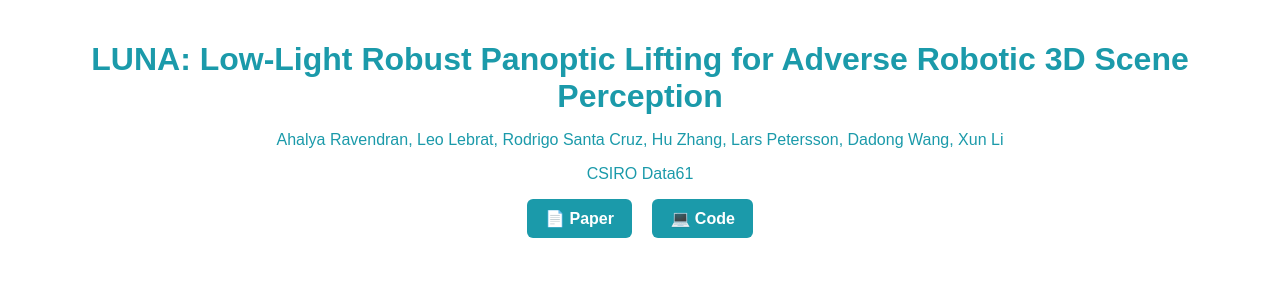
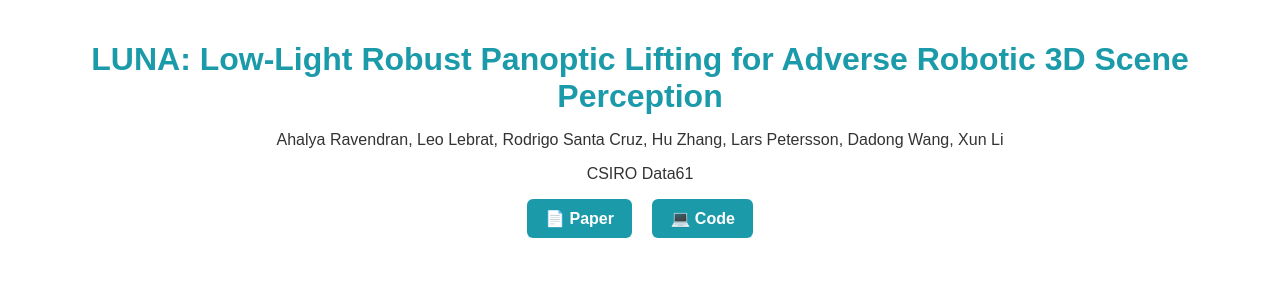
Before and after one commit to emev-zeno/luna, a plain HTML site: page index.html in a window 1280 px wide. Shown: the top 291 px of the page. Drawn offline with Linux system fonts and the light colour scheme.

Commit message:
Update style.css

```diff
--- a/css/style.css
+++ b/css/style.css
@@ -19,13 +19,13 @@ h1 {
 
 .authors, .affiliation {
   font-size: 1em;
-  color: #1b9aaa;
+  color: #333;
   text-align: center;
 }
 
 .authors a {
   text-decoration: none;
-  color: #1b9aaa;
+  color: #333;
 }
 
 .buttons {
```
